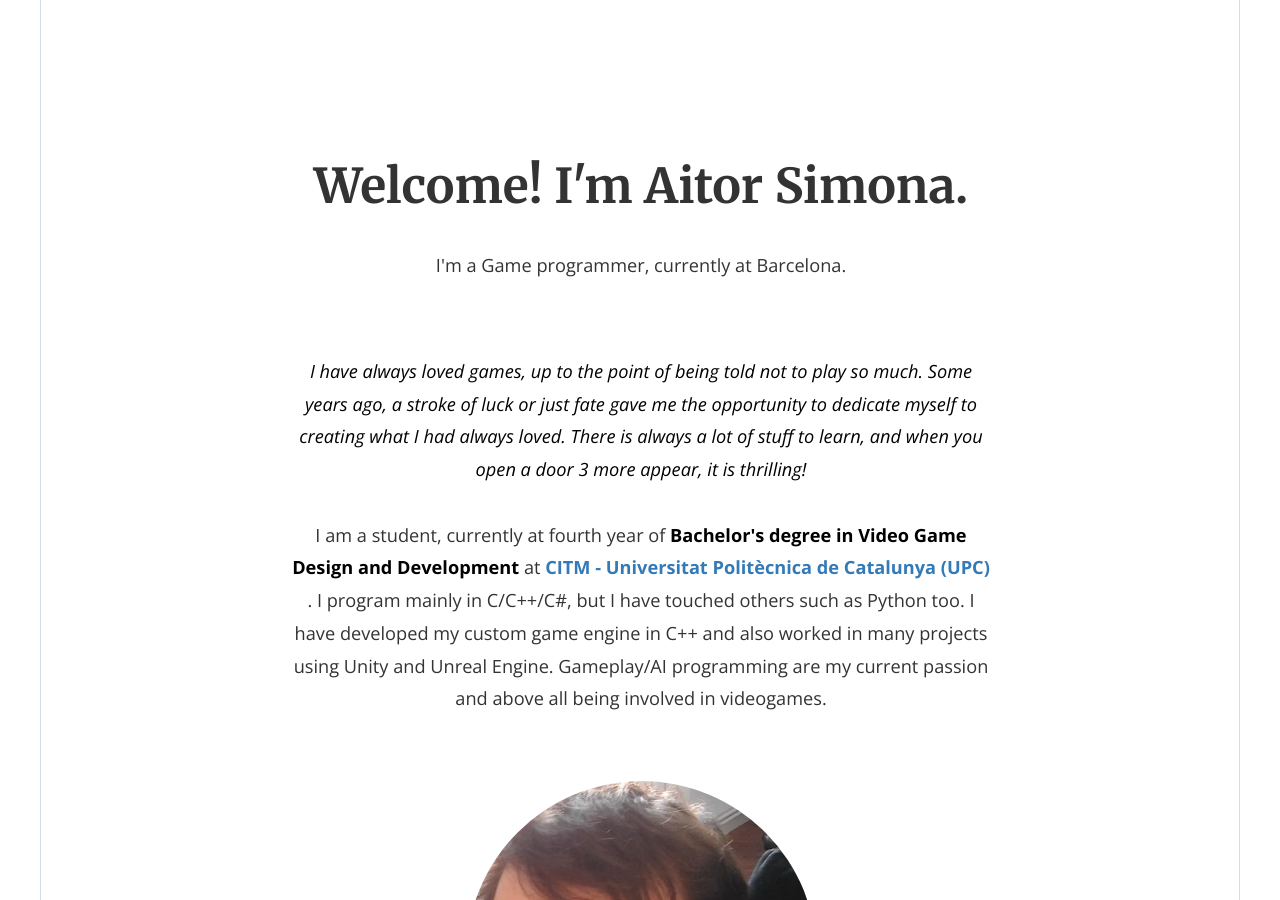
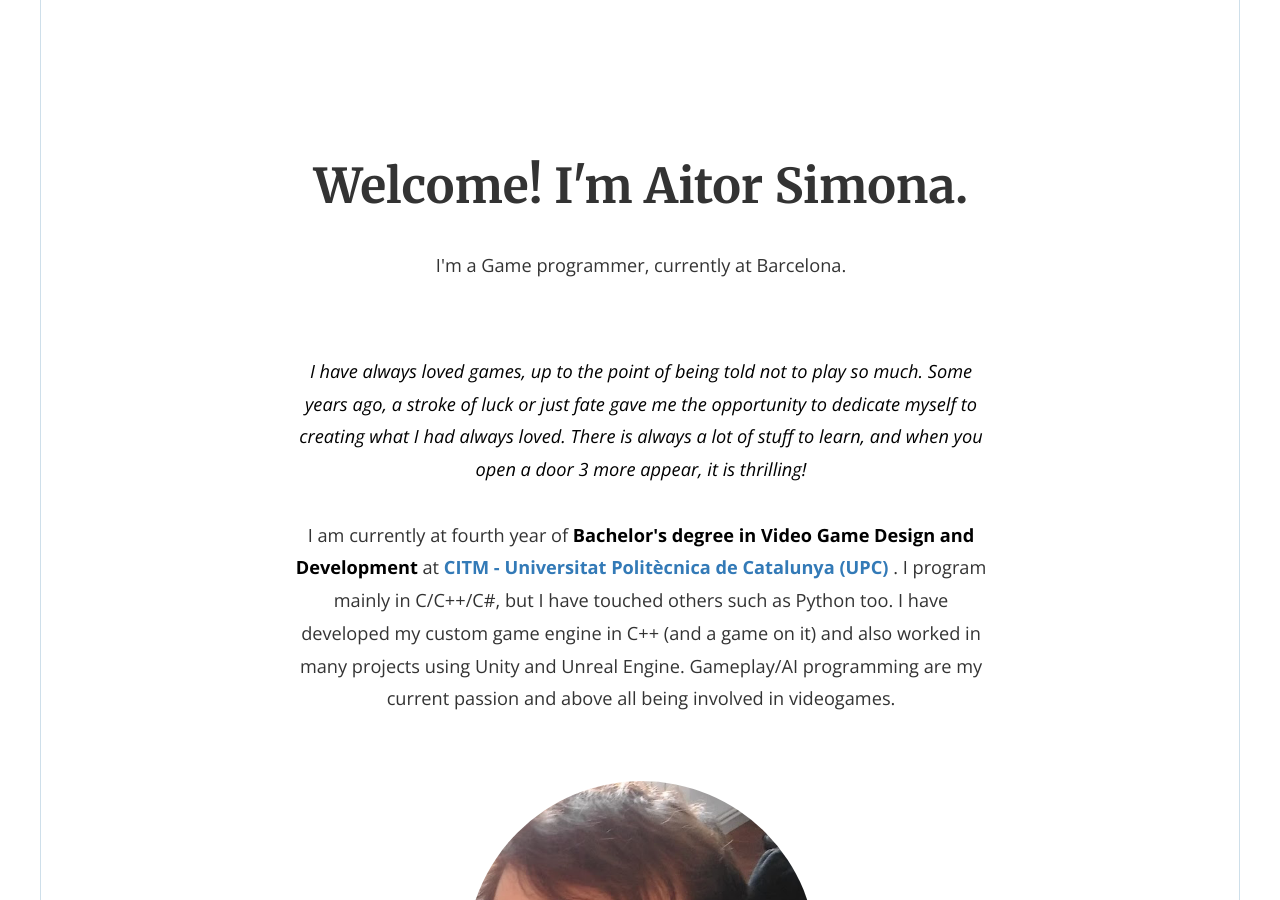
Before and after one commit to AitorSimona/aitorsimona.github.io, a Jekyll site: the page built from index.html, in a window 1280 px wide and 900 px high. Built offline with Jekyll 4.4.1, drawn with Linux system fonts in a browser that asks for light colours; nearby versions of some CDN libraries; the list of posts is cut into pages by our own code; some of the changed text lies outside the part shown.

Commit message:
Uploading WhatTheTreesDontTell, Corrected about and bottom gear

```diff
--- a/_data/About.yml
+++ b/_data/About.yml
@@ -1,9 +1,9 @@
 ---
 intro: I have always loved games, up to the point of being told not to play so much. Some years ago, a stroke of luck or just fate gave me the opportunity to dedicate myself to creating what I had always loved. There is always a lot of stuff to learn, and when you open a door 3 more appear, it is thrilling!
-outro: I program mainly in C/C++/C#, but I have touched others such as Python too. I have developed my custom game engine in C++ and also worked in many projects using Unity and Unreal Engine. Gameplay/AI programming are my current passion and above all being involved in videogames.
+outro: I program mainly in C/C++/C#, but I have touched others such as Python too. I have developed my custom game engine in C++ (and a game on it) and also worked in many projects using Unity and Unreal Engine. Gameplay/AI programming are my current passion and above all being involved in videogames.
 myself_img: /img/Myself.png
 
-university_intro: I am a student, currently at fourth year of
+university_intro: I am currently at fourth year of
 university_degree: Bachelor's degree in Video Game Design and Development
 university_name: CITM - Universitat Politècnica de Catalunya (UPC)
 university_url: https://www.citm.upc.edu/
```
Also changed, not shown: _posts/2020-12-10-BottomGear.md (+1 -1 lines), _posts/2021-03-24-WhatTheTreesDon'tTell.md (added, +22 -0 lines), 1 other file.
